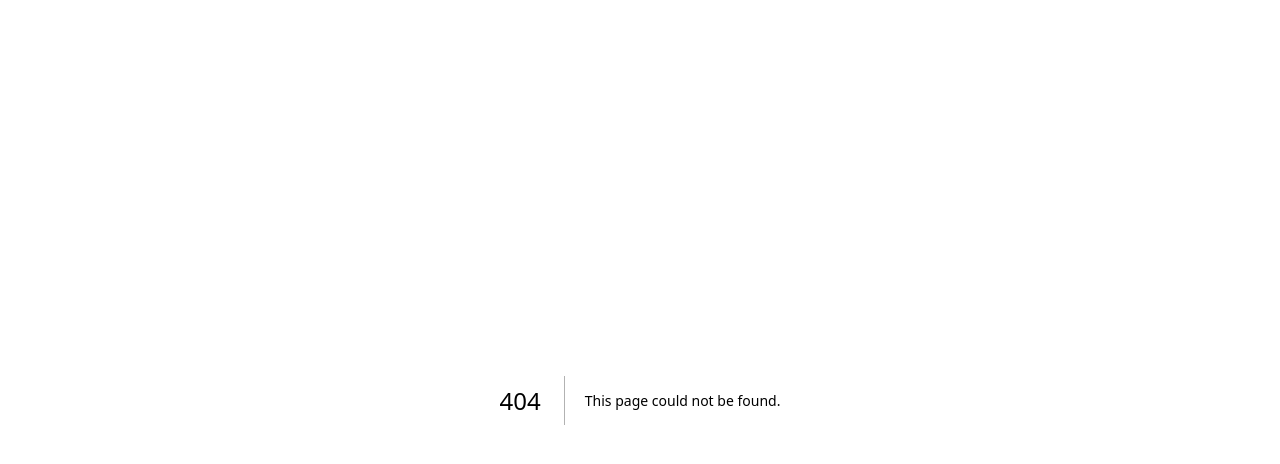
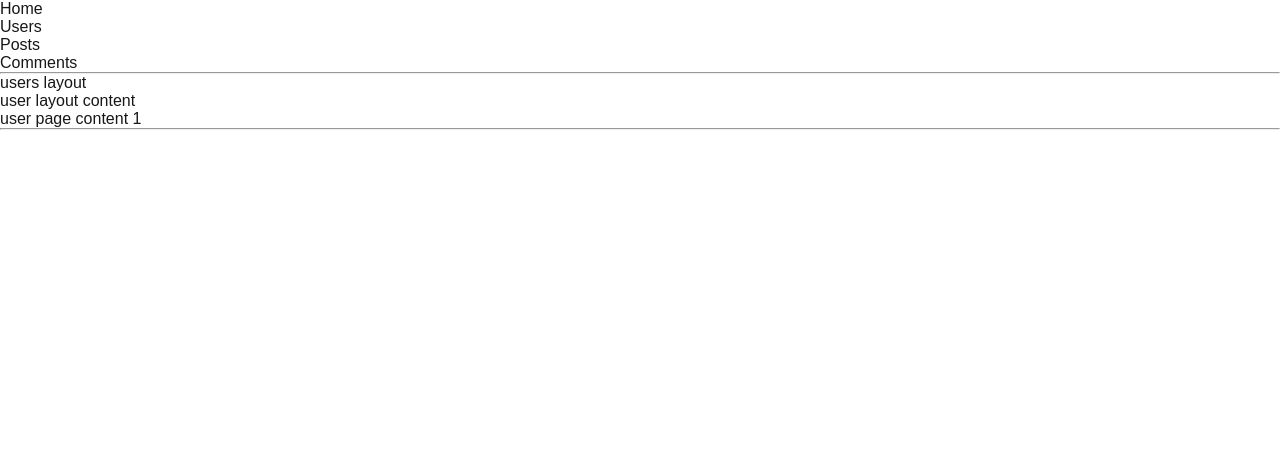
Before and after one commit to LavrekhaLucy/nextjs, a Next.js app: page /users/1 in a window 1280 px wide. Before the commit this address had no page. Shown: the top 464 px of the page. Built offline with nearby package versions, Linux system fonts and the light colour scheme.

Commit message:
create project

```diff
--- a/src/app/layout.tsx
+++ b/src/app/layout.tsx
@@ -1,6 +1,7 @@
 import type { Metadata } from "next";
 import { Geist, Geist_Mono } from "next/font/google";
 import "./globals.css";
+import Menu from "@/components/Menu";
 
 const geistSans = Geist({
   variable: "--font-geist-sans",
@@ -25,6 +26,8 @@ export default function RootLayout({
   return (
     <html lang="en">
       <body className={`${geistSans.variable} ${geistMono.variable}`}>
+      <Menu/>
+      <hr/>
         {children}
       </body>
     </html>
--- /dev/null
+++ b/src/app/users/[id]/layout.tsx
@@ -0,0 +1,20 @@
+import {Metadata} from "next";
+import React from "react";
+
+export const metadata: Metadata={
+    title: "UserMetadata",
+
+}
+type Props = {children: React.ReactNode};
+const UserLayout = ({children}:Props) => {
+    return (
+        <div>
+            user layout content
+
+            {children}
+
+        </div>
+    );
+};
+
+export default UserLayout;
--- /dev/null
+++ b/src/app/users/[id]/page.tsx
@@ -0,0 +1,17 @@
+type Props = {
+    params:{id:string}
+}
+
+
+const UserPage = async({params}:Props) => {
+  const {id} = params;
+    console.log(id);
+
+    return (
+        <div>
+user page content {id}
+        </div>
+    );
+};
+
+export default UserPage;
--- /dev/null
+++ b/src/app/users/layout.tsx
@@ -0,0 +1,20 @@
+import {Metadata} from "next";
+import React from "react";
+
+export const metadata: Metadata={
+    title: "UsersMetadata",
+
+}
+type Props = {children: React.ReactNode};
+const UsersLayout = ({children}:Props) => {
+    return (
+        <div>
+            users layout
+
+            {children}
+            <hr/>
+        </div>
+    );
+};
+
+export default UsersLayout;
--- /dev/null
+++ b/src/components/Menu.tsx
@@ -0,0 +1,22 @@
+import Link from "next/link";
+
+const Menu = () => {
+    return (
+        <>
+            <ul>
+                <li>
+                    <Link href="/">Home</Link>
+                </li><li>
+                    <Link href="/users">Users</Link>
+                </li>
+                <li>
+                    <Link href="/posts">Posts</Link>
+                </li>
+                <li>
+                    <Link href="/comments">Comments</Link>
+                </li>
+            </ul>
+        </>
+    );
+};
+export default Menu;
```
Also changed, not shown: src/app/users/page.tsx (added, +19 -0 lines), 1 other file (tests, documents, lock files or other folders).
